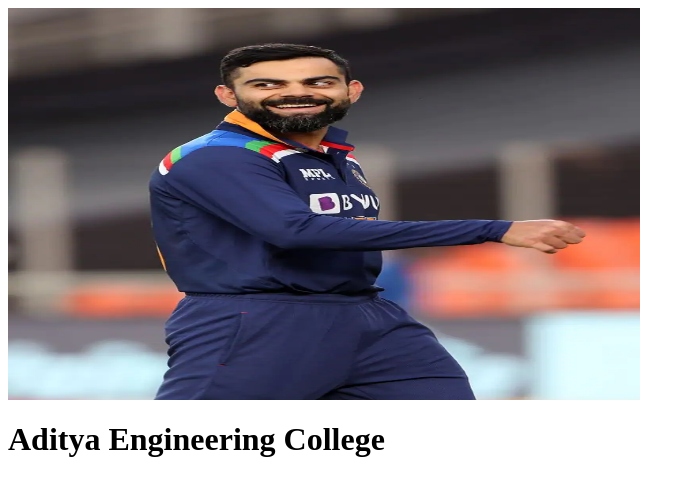
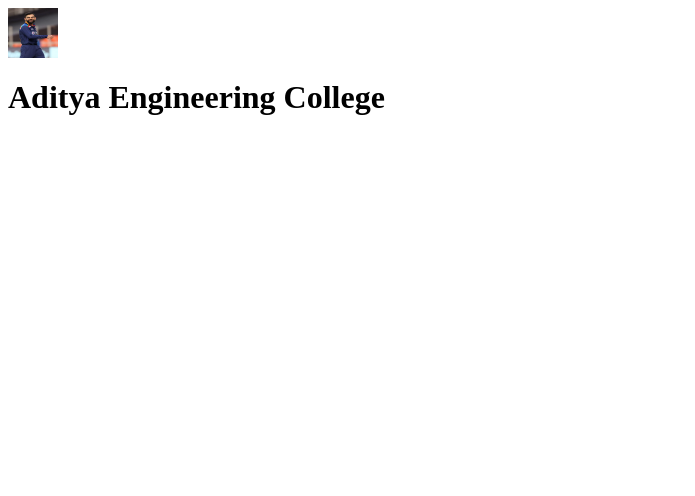
Before and after one commit to lakshmisravyasaripella/githubworkshop, a plain HTML site: page index.html in a window 1280 px wide. Shown: the whole page, without its empty margins (0-695 px from the left). Drawn offline with Linux system fonts and the light colour scheme.

Commit message:
Update index.html

```diff
--- a/index.html
+++ b/index.html
@@ -3,7 +3,7 @@
 <title>Webpage</title>
 </head>
 <body>
-<img src="kohli.jpg" width="50%" height="50%">
+<img src="kohli.jpg" width="50" height="50">
 <h1>Aditya Engineering College</h1>
 </body>
 </html>
```
